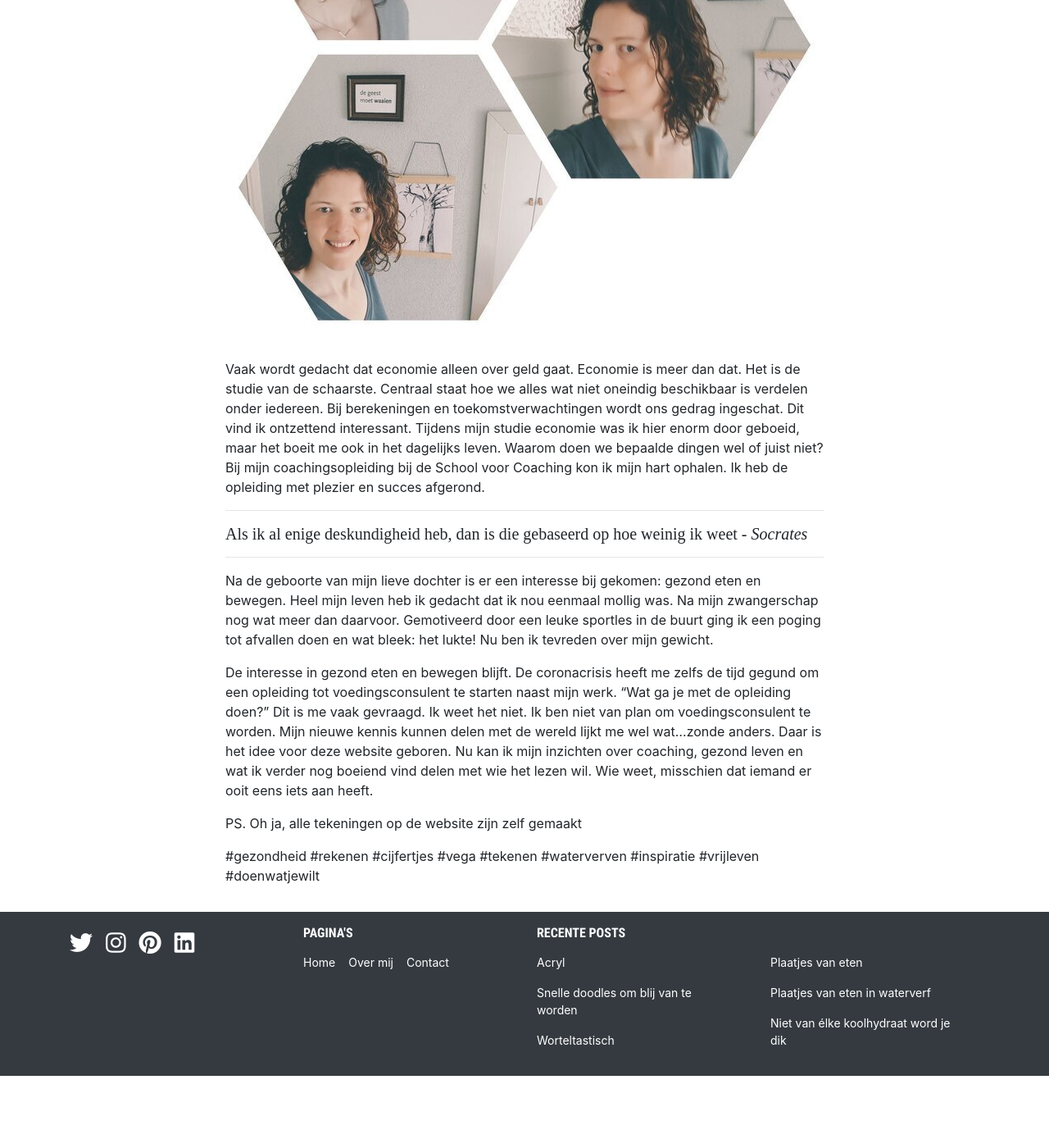
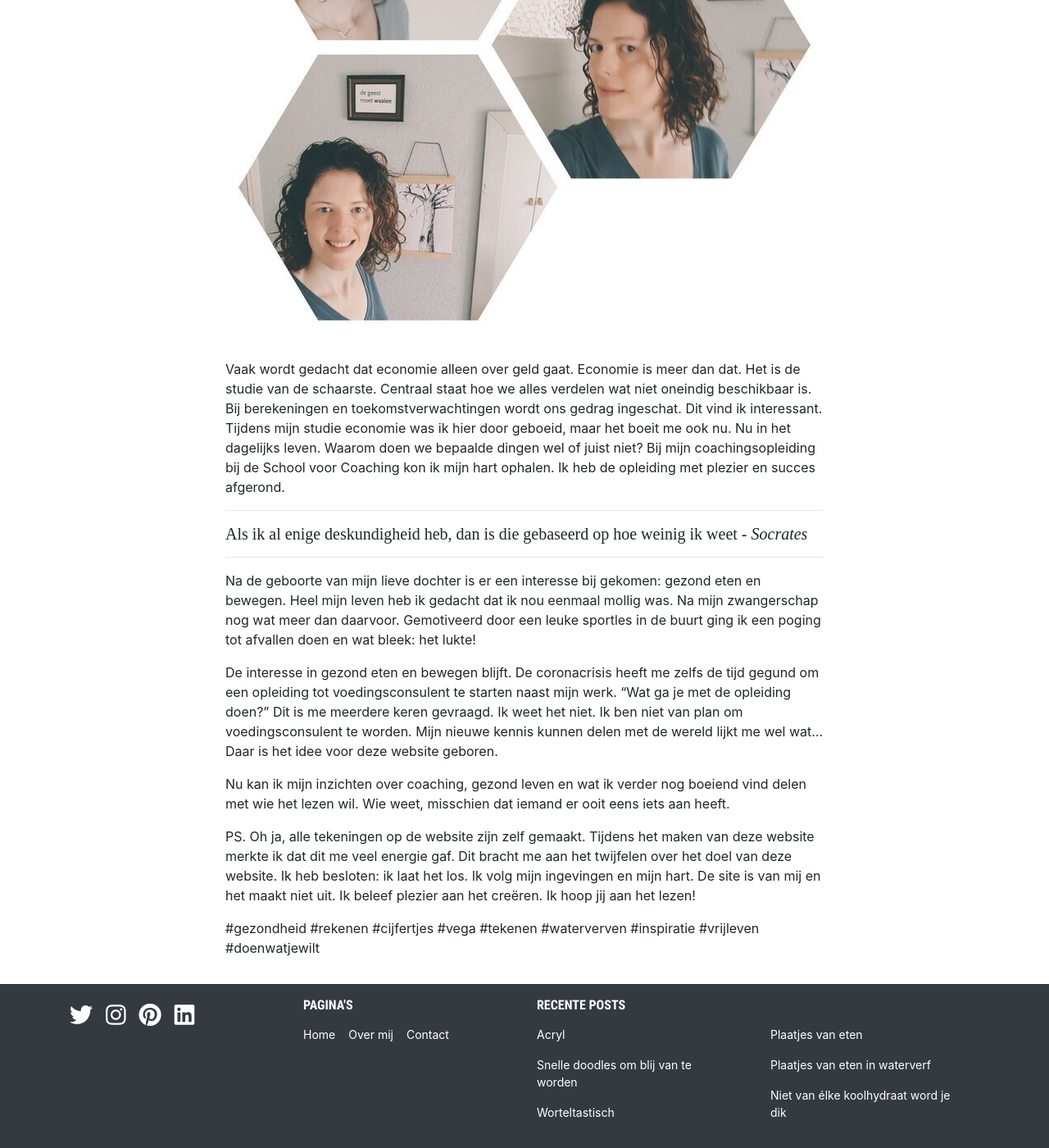
Before and after one commit to BaasLimited/baasovereten.github.io, a Jekyll site: the page built from over-mij.md, in a window 1280 px wide and 1400 px high, scrolled down 493 px. Shown: the whole window at 82% size. Built offline with Jekyll 4.4.1, drawn with Linux system fonts in a browser that asks for light colours; some web fonts are replaced; a script that is not in the unit is left out; comment, search, counter and statistics services are not loaded; before the commit the page ends 1805 px from its top, so only the background shows below that.

Commit message:
Update over-mij.md

```diff
--- a/over-mij.md
+++ b/over-mij.md
@@ -7,7 +7,7 @@ Ik ben algemeen- en gezondheidseconoom. Fan van cijfers. Je maakt me gelukkig me
 
 ![foto Renske Baas](/uploads/mijnfoto.jpg)
 
-Vaak wordt gedacht dat economie alleen over geld gaat. Economie is meer dan dat. Het is de studie van de schaarste. Centraal staat hoe we alles wat niet oneindig beschikbaar is verdelen onder iedereen. Bij berekeningen en toekomstverwachtingen wordt ons gedrag ingeschat. Dit vind ik ontzettend interessant. Tijdens mijn studie economie was ik hier enorm door geboeid, maar het boeit me ook in het dagelijks leven. Waarom doen we bepaalde dingen wel of juist niet? Bij mijn coachingsopleiding bij de School voor Coaching kon ik mijn hart ophalen. Ik heb de opleiding met plezier en succes afgerond.
+Vaak wordt gedacht dat economie alleen over geld gaat. Economie is meer dan dat. Het is de studie van de schaarste. Centraal staat hoe we alles verdelen wat niet oneindig beschikbaar is. Bij berekeningen en toekomstverwachtingen wordt ons gedrag ingeschat. Dit vind ik interessant. Tijdens mijn studie economie was ik hier door geboeid, maar het boeit me ook nu. Nu in het dagelijks leven. Waarom doen we bepaalde dingen wel of juist niet? Bij mijn coachingsopleiding bij de School voor Coaching kon ik mijn hart ophalen. Ik heb de opleiding met plezier en succes afgerond.
 
 ___
 
@@ -15,13 +15,15 @@ ___
 
 ___
 
-Na de geboorte van mijn lieve dochter is er een interesse bij gekomen: gezond eten en bewegen. Heel mijn leven heb ik gedacht dat ik nou eenmaal mollig was. Na mijn zwangerschap nog wat meer dan daarvoor. Gemotiveerd door een leuke sportles in de buurt ging ik een poging tot afvallen doen en wat bleek: het lukte! Nu ben ik tevreden over mijn gewicht.
+Na de geboorte van mijn lieve dochter is er een interesse bij gekomen: gezond eten en bewegen. Heel mijn leven heb ik gedacht dat ik nou eenmaal mollig was. Na mijn zwangerschap nog wat meer dan daarvoor. Gemotiveerd door een leuke sportles in de buurt ging ik een poging tot afvallen doen en wat bleek: het lukte!
 
-De interesse in gezond eten en bewegen blijft. De coronacrisis heeft me zelfs de tijd gegund om een opleiding tot voedingsconsulent te starten naast mijn werk. "Wat ga je met de opleiding doen?" Dit is me vaak gevraagd. Ik weet het niet. Ik ben niet van plan om voedingsconsulent te worden. Mijn nieuwe kennis kunnen delen met de wereld lijkt me wel wat...zonde anders. Daar is het idee voor deze website geboren. Nu kan ik mijn inzichten over coaching, gezond leven en wat ik verder nog boeiend vind delen met wie het lezen wil. Wie weet, misschien dat iemand er ooit eens iets aan heeft.
+De interesse in gezond eten en bewegen blijft. De coronacrisis heeft me zelfs de tijd gegund om een opleiding tot voedingsconsulent te starten naast mijn werk. "Wat ga je met de opleiding doen?" Dit is me meerdere keren gevraagd. Ik weet het niet. Ik ben niet van plan om voedingsconsulent te worden. Mijn nieuwe kennis kunnen delen met de wereld lijkt me wel wat... Daar is het idee voor deze website geboren.
+
+Nu kan ik mijn inzichten over coaching, gezond leven en wat ik verder nog boeiend vind delen met wie het lezen wil. Wie weet, misschien dat iemand er ooit eens iets aan heeft.
 
 
 
-PS. Oh ja, alle tekeningen op de website zijn zelf gemaakt
+PS. Oh ja, alle tekeningen op de website zijn zelf gemaakt. Tijdens het maken van deze website merkte ik dat dit me veel energie gaf. Dit bracht me aan het twijfelen over het doel van deze website. Ik heb besloten: ik laat het los. Ik volg mijn ingevingen en mijn hart. De site is van mij en  het maakt niet uit. Ik beleef plezier aan het creëren. Ik hoop jij aan het lezen!
 
 
 
```
